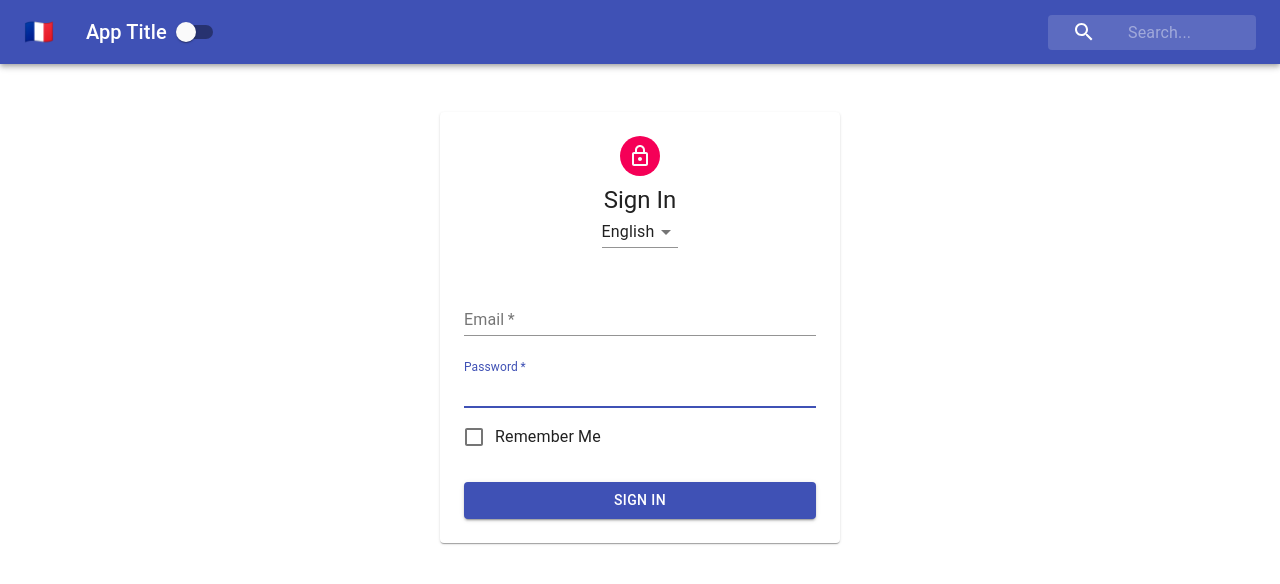
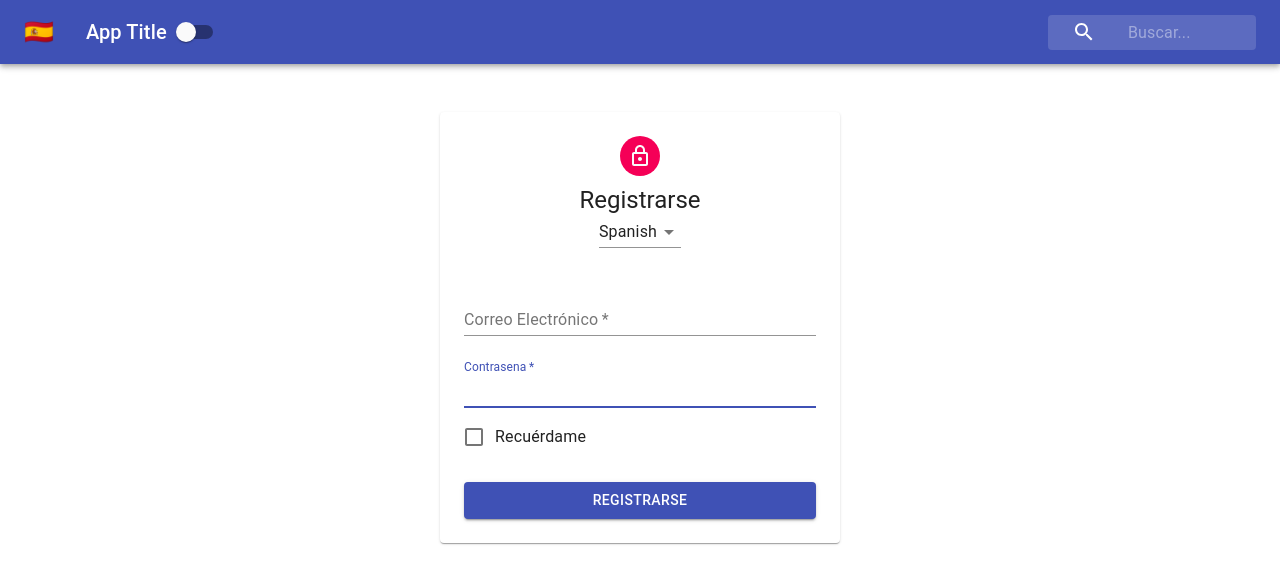
Before and after one commit to TamasFarago/react-login-form, a React (Create React App) app: page / in a window 1280 px wide. Shown: the top 584 px of the page. Built offline with nearby package versions, Linux system fonts and the light colour scheme.

Commit message:
Finishing with class component

```diff
--- a/src/App.js
+++ b/src/App.js
@@ -3,15 +3,18 @@
 import Form from "./Form"
 import PageContent from "./PageContent"
 import {ThemeProvider} from "./contexts/ThemeContext"
+import {LanguageProvider} from "./contexts/LanguageContext"
 
 
 function App() {
   return (
     <ThemeProvider>
-    <PageContent>
-      <Navbar />
-      <Form />
-    </PageContent>
+      <PageContent>
+        <LanguageProvider>
+          <Navbar />
+          <Form />
+       </LanguageProvider>
+      </PageContent>
     </ThemeProvider>
   );
 }
--- a/src/Form.js
+++ b/src/Form.js
@@ -14,38 +14,63 @@
 import withStyles  from "@material-ui/core/styles/withStyles"
 import styles from "./styles/FormStyles"
 import MenuItem from "@material-ui/core/MenuItem"
+import {LanguageContext} from "./contexts/LanguageContext"
+
+const words = {
+    english: {
+        signIn: "Sign In",
+        email: "Email Address",
+        password: "Password",
+        remember: "Remember Me"
+    },
+    french: {
+        signIn: "Se Connecter",
+        email: "Adresse Électronique",
+        password: "mot de Passe",
+        remember: "Souviens-toi De Moi"
+    },
+    spanish: {
+        signIn: "Registrarse",
+        email: "Correo Electrónico",
+        password: "Contrasena",
+        remember: "Recuérdame"
+    }
+}
 
 class Form extends Component {
+    static contextType = LanguageContext
     render() {
+        const {language, changeLanguage} = this.context
         const {classes} = this.props
+        const {email, signIn, password, remember} = words[language]
         return (
             <main className={classes.main}>
                 <Paper className={classes.paper}>
                     <Avatar className={classes.avatar}>
                         <LockOutlinedIcon/>
                     </Avatar>
-                    <Typography variant="h5">Sign In</Typography>
-                    <Select value="english">
+                    <Typography variant="h5">{signIn}</Typography>
+                    <Select value={language} onChange={changeLanguage}>
                         <MenuItem value="english">English</MenuItem>
                         <MenuItem value="french">French</MenuItem>
                         <MenuItem value="spanish">Spanish</MenuItem>
                     </Select>
                     <form className={classes.form}>
                         <FormControl margin="normal" required fullWidth>
-                            <InputLabel htmlFor="email">Email</InputLabel>
+                            <InputLabel htmlFor="email">{email}</InputLabel>
                             <Input id="email" name="email" autoFocus />
                         </FormControl>
                         <FormControl margin="normal" required fullWidth>
-                            <InputLabel htmlFor="password">Password</InputLabel>
+                            <InputLabel htmlFor="password">{password}</InputLabel>
                             <Input id="password" name="password" autoFocus />
                         </FormControl>
-                        <FormControlLabel control={<Checkbox colors="primary"/>} label="Remember Me" />
+                        <FormControlLabel control={<Checkbox colors="primary"/>} label={remember} />
                         <Button
                         variant="contained"
                         type="submit"
                         fullWidth
                         color="primary"
-                        className={classes.submit}>Sign In</Button>
+                        className={classes.submit}>{signIn}</Button>
                     </form>
                 </Paper>
             </main>
--- a/src/Navbar.js
+++ b/src/Navbar.js
@@ -9,6 +9,23 @@
 import { withStyles } from "@material-ui/core/styles"
 import styles from "./styles/NavBarStyles"
 import {ThemeContext} from "./contexts/ThemeContext"
+import {withLanguageContext} from "./contexts/LanguageContext"
+
+const content = {
+    english: {
+        search: "search",
+        flag: "🇬🇧"
+    },
+    french: {
+        search: "Chercher",
+        flag: "🇫🇷"
+    },
+    spanish:{
+        search: "Buscar",
+        flag: "🇪🇸"
+    }
+}
+
 
 class Navbar extends Component {
     static contextType = ThemeContext
@@ -16,12 +33,15 @@
     render() {
         const { isDarkMode, toggleTheme } = this.context
         const {classes} = this.props
+        const {language} = this.props.languageContext
+        const {search, flag} = content[language]
         return (
-            <div className={classes.root}>
+
+                <div className={classes.root}>
                 <AppBar position="static" color={isDarkMode? "default" : "primary"}>
                     <Toolbar>
                         <IconButton className={classes.menuButton} color="inherit">
-                            <span>🇫🇷</span>
+                            <span>{flag}</span>
                         </IconButton>
                         <Typography
                         className={classes.title}
@@ -36,7 +56,8 @@
                             <div className={classes.searchIcon}>
                                 <SearchIcon />
                             </div>
-                            <InputBase placeholder="Search..." classes={{
+                            <InputBase placeholder={`${search}...`}
+                                classes={{
                                 root: classes.inputRoot,
                                 input: classes.inputInput}}
                                 />
@@ -44,7 +65,9 @@
                     </Toolbar>
                 </AppBar>
             </div>
+
+
         )
     }
 }
-export default withStyles(styles) (Navbar)
+export default withLanguageContext(withStyles(styles) (Navbar))
--- /dev/null
+++ b/src/contexts/LanguageContext.js
@@ -0,0 +1,26 @@
+import React, {Component, createContext} from "react"
+
+export const LanguageContext = createContext()
+
+export class LanguageProvider extends Component {
+    constructor(props){
+        super(props)
+        this.state= {language: "spanish"}
+        this.changeLanguage = this.changeLanguage.bind(this)
+    }
+    changeLanguage(e){
+        this.setState({language: e.target.value})
+    }
+    render(){
+        return(
+            <LanguageContext.Provider value={{...this.state, changeLanguage: this.changeLanguage}}>
+                {this.props.children}
+            </LanguageContext.Provider>
+        )
+    }
+}
+   export const withLanguageContext = Component => props => (
+        <LanguageContext.Consumer>
+            {value => <Component languageContext={value} {...props}/>}
+        </LanguageContext.Consumer>
+    )
```
